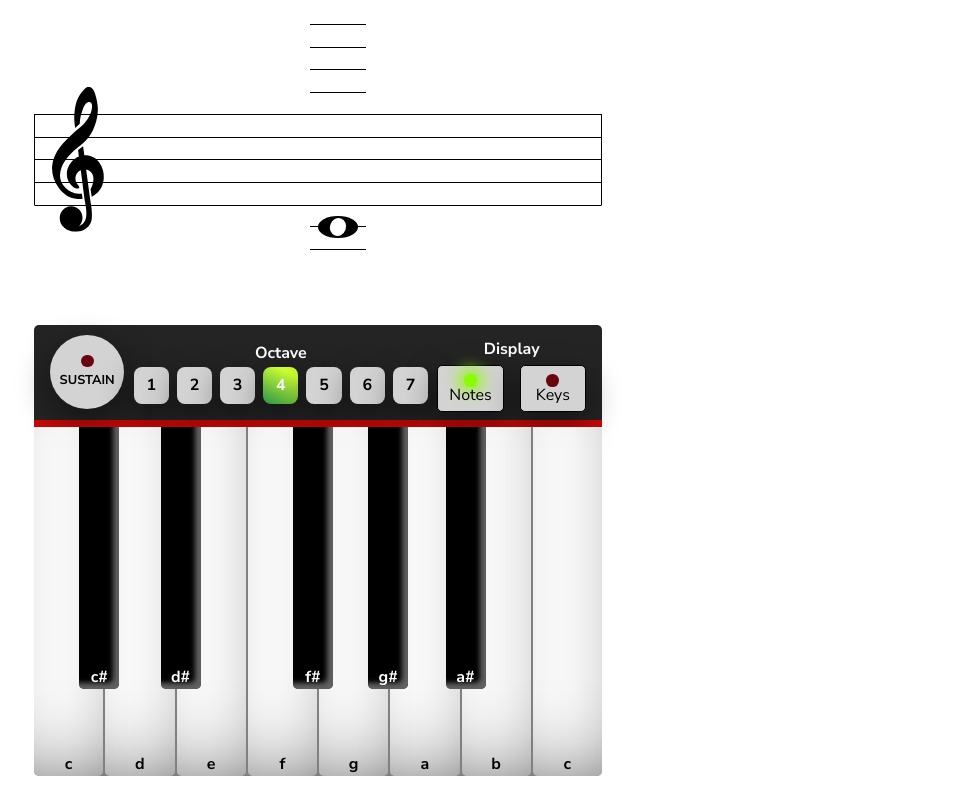
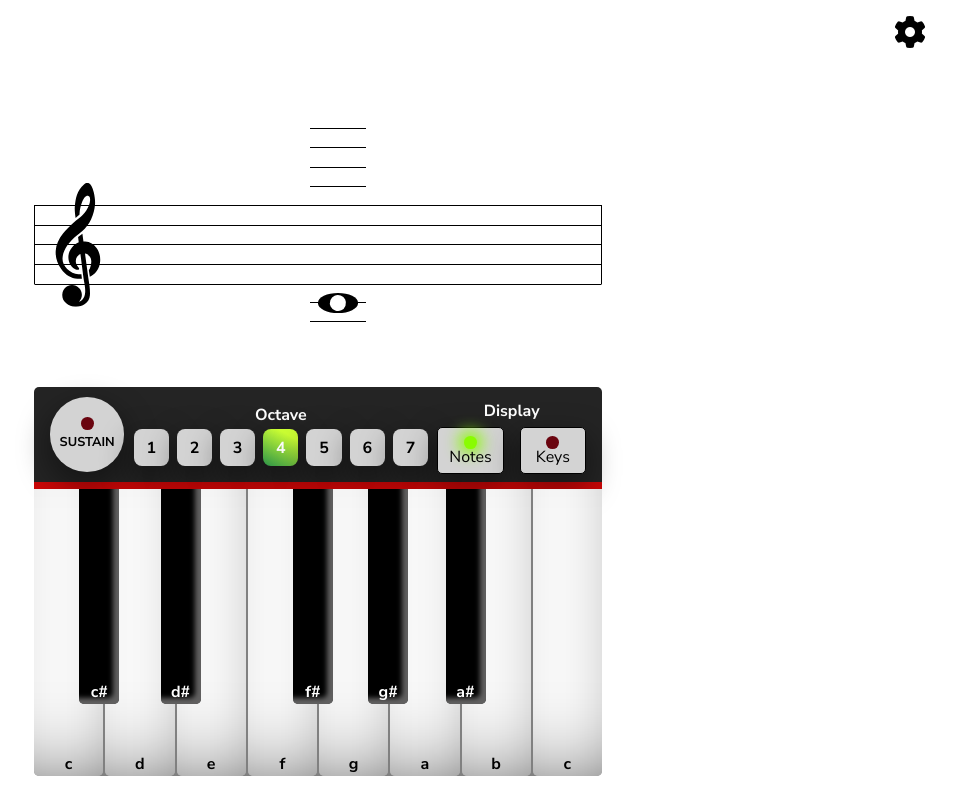
Before and after one commit to Steezy1416/piano-note-practice, a React (Create React App) app: page /piano in a window 1280 px wide. Shown: the whole page, without its empty margins (322-1278 px from the left). Built offline with nearby package versions, Linux system fonts and the light colour scheme; no server answers.

Commit message:
created header component and styled the basics, and you can now change if you want treble, bass, or all clef questions

```diff
--- a/public/index.html
+++ b/public/index.html
@@ -27,6 +27,7 @@
   <meta name="twitter:image"
     content="https://github.com/Steezy1416/piano-note-practice/assets/105886307/7ab64d80-5842-4ddc-b77e-8eb21abdb322">
   <script src="https://kit.fontawesome.com/2f7bf6f30a.js" crossorigin="anonymous"></script>
+  <script src="https://kit.fontawesome.com/2f7bf6f30a.js" crossorigin="anonymous"></script>
   <title>Piano Note Practice</title>
 </head>
 
--- a/src/components/Piano/Piano.js
+++ b/src/components/Piano/Piano.js
@@ -103,7 +103,7 @@ const Piano = ({
       allNotes[noteIndex].name === questionNote
     ) {
       console.log("correct");
-      setCurrentQuestionIndex(Math.floor(Math.random() * 23));
+      setCurrentQuestionIndex(Math.floor(Math.random() * currentQuestions.length));
       updateKeyAnswerState(noteIndex, true);
       return;
     }
@@ -122,7 +122,7 @@ const Piano = ({
       allNotes[allNotes.length - 1] !== allNotes[noteIndex]
     ) {
       console.log("correct");
-      setCurrentQuestionIndex(Math.floor(Math.random() * 23));
+      setCurrentQuestionIndex(Math.floor(Math.random() * currentQuestions.length));
       updateKeyAnswerState(noteIndex, true);
     } else if (
       allNotes[noteIndex].name === questionNote &&
--- a/src/components/PianoStaffContainer.js
+++ b/src/components/PianoStaffContainer.js
@@ -1,17 +1,18 @@
 import { useState } from "react";
 import MusicStaff from "./musicStaff/MusicStaff";
 import PianoContainer from "./PianoContainer/PianoContainer";
-import {
-  bassClefQuestions,
-  trebleClefQuestions,
-} from "./musicStaff/noteQuestions";
+import { trebleClefQuestions } from "./musicStaff/noteQuestions";
+import Header from "./header/Header";
 
 const PianoStaffContainer = () => {
-  const [currentQuestionIndex, setCurrentQuestionIndex] = useState(Math.floor(Math.random() * 23));
   const [currentQuestions, setCurrentQuestions] = useState(trebleClefQuestions);
+  const [currentQuestionIndex, setCurrentQuestionIndex] = useState(
+    Math.floor(Math.random() * currentQuestions.length)
+  );
 
   return (
     <div className="app-container">
+      <Header setCurrentQuestions={setCurrentQuestions}></Header>
       <MusicStaff
         currentQuestionIndex={currentQuestionIndex}
         currentQuestions={currentQuestions}
--- /dev/null
+++ b/src/components/header/Header.js
@@ -0,0 +1,73 @@
+import { useState } from "react";
+import "./header.css";
+import {
+  allClefQuestions,
+  bassClefQuestions,
+  trebleClefQuestions,
+} from "../musicStaff/noteQuestions";
+
+const Header = ({ setCurrentQuestions }) => {
+  const [isModalActive, setIsModalActive] = useState(false);
+
+  const [onClefRange, setOnClefRange] = useState(false);
+
+  return (
+    <div className="header-container">
+      <div
+        onClick={() => setIsModalActive(false)}
+        className={isModalActive ? "overlay" : "hide"}
+      ></div>
+      <header>
+        <i
+          onClick={() => setIsModalActive(true)}
+          className="fa-solid fa-gear fa-2x gear-icon"
+        ></i>
+        <div className={isModalActive ? "setting-max-width" : "hide"}>
+          <div className="settings-modal">
+            <div className="settings-options-container">
+              <div>Clef</div>
+              <div>Range</div>
+              <i
+                onClick={() => setIsModalActive(false)}
+                className="fa-solid fa-xmark close-icon"
+              ></i>
+            </div>
+            <div className="content-box">
+              {onClefRange ? (
+                <ClefRangeSelector />
+              ) : (
+                <ClefSelector setCurrentQuestions={setCurrentQuestions} />
+              )}
+            </div>
+          </div>
+        </div>
+      </header>
+    </div>
+  );
+};
+
+const ClefSelector = ({ setCurrentQuestions }) => {
+  const handleQuestionChange = (questions) => {
+    setCurrentQuestions(questions);
+  };
+
+  return (
+    <>
+      <button onClick={() => handleQuestionChange(trebleClefQuestions)}>
+        Treble Clef
+      </button>
+      <button onClick={() => handleQuestionChange(bassClefQuestions)}>
+        Bass Clef
+      </button>
+      <button onClick={() => handleQuestionChange(allClefQuestions)}>
+        Both
+      </button>
+    </>
+  );
+};
+
+const ClefRangeSelector = () => {
+  return <>Test</>;
+};
+
+export default Header;
--- /dev/null
+++ b/src/components/header/header.css
@@ -0,0 +1,73 @@
+.header-container {
+  position: absolute;
+  top: 0;
+
+  width: 100%;
+  z-index: 9;
+}
+
+header {
+  width: 100%;
+  height: 4rem;
+  display: flex;
+  justify-content: flex-end;
+  padding: 0.5rem 1.5rem;
+}
+
+.overlay {
+  background-color: rgba(0, 0, 0, 0.8);
+  position: fixed;
+  inset: 0;
+  z-index: 1;
+}
+
+.gear-icon {
+  width: 3rem;
+  aspect-ratio: 1;
+  display: grid;
+  place-items: center;
+}
+
+.setting-max-width {
+  z-index: 2;
+  position: fixed;
+  top: 50%;
+  left: 50%;
+  transform: translate(-50%, -50%);
+  width: 100%;
+  max-width: 600px;
+  padding: 0 1.5rem;
+}
+
+.settings-modal {
+  background-color: white;
+  padding: 0 1rem 1rem 1rem;
+  border-radius: 5px;
+  display: flex;
+  flex-direction: column;
+  align-items: center;
+}
+
+.content-box {
+  border: 1px solid black;
+  width: 100%;
+  height: 40vh;
+  max-height: 350px;
+}
+
+.settings-options-container {
+  display: flex;
+  font-size: 1.2rem;
+  gap: 1rem;
+  align-items: center;
+  width: 100%;
+}
+
+.hide {
+  display: none;
+}
+
+.close-icon {
+  margin-left: auto;
+  font-size: 2rem;
+}
--- a/src/components/musicStaff/musicStaff.css
+++ b/src/components/musicStaff/musicStaff.css
@@ -3,7 +3,7 @@
   display: grid;
   grid-template-rows: 30% 60%;
   gap: 10%;
-  padding: 1.5rem 0;
+  padding: 10% 0 1.5rem;
 }
 
 .musicStaff-container {
@@ -95,6 +95,14 @@
 }
 
 @media (max-height: 500px) {
+  .app-container {
+    height: 100dvh;
+    display: grid;
+    grid-template-rows: 30% 60%;
+    gap: 10%;
+    padding: 1.5rem 0;
+  }
+
   .music-staff-treble-clef {
     top: 55%;
     height: 100%;
--- a/src/components/musicStaff/noteQuestions.js
+++ b/src/components/musicStaff/noteQuestions.js
@@ -279,3 +279,5 @@ export const bassClefQuestions = [
     octave: 5,
   },
 ];
+
+export const allClefQuestions = [...trebleClefQuestions, ...bassClefQuestions]
```
